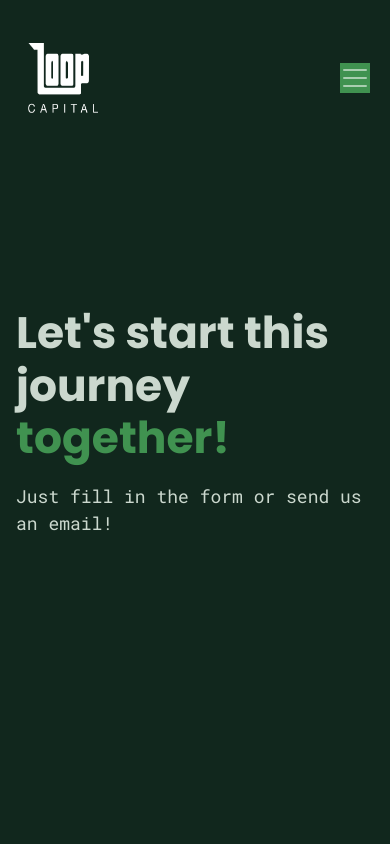
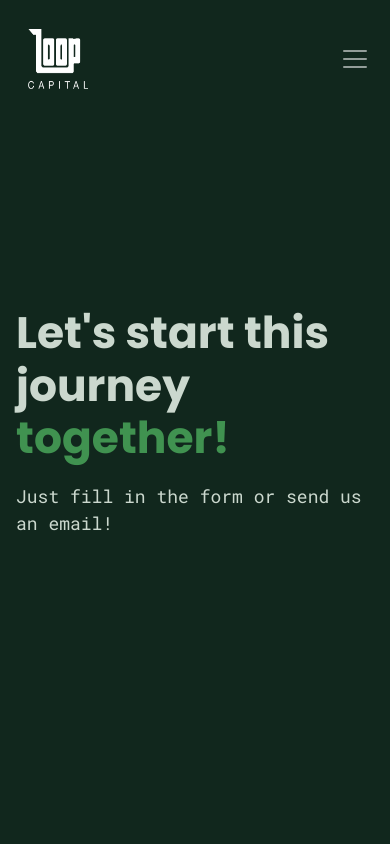
Before and after one commit to annieembrink/loopcapital, a Next.js app in the folder loop_capital/: page /contact in a window 390 px wide. Shown: the top 844 px of the page. Built offline with nearby package versions, Linux system fonts and the light colour scheme; no server answers; a web font is replaced by a local one.

Commit message:
header-menu css changes

```diff
--- a/loop_capital/src/components/NavBarComponent.js
+++ b/loop_capital/src/components/NavBarComponent.js
@@ -1,11 +1,16 @@
+// BOOTSTRAP IMPORTS
 import Container from 'react-bootstrap/Container';
 import Nav from 'react-bootstrap/Nav';
 import Navbar from 'react-bootstrap/Navbar';
 import Offcanvas from 'react-bootstrap/Offcanvas';
+import * as Icon from 'react-bootstrap-icons';
 
+// CSS IMPORTS
+// import styles from '../styles/NavBarComponent.module.css';
+
+// REACT/NEXT IMPORTS
 import Image from 'next/image'
 import { useRouter } from 'next/router'
-import * as Icon from 'react-bootstrap-icons';
 import Link from "next/link";
 
 function NavBarComponent() {
@@ -17,9 +22,9 @@ function NavBarComponent() {
     <>
 
       {['lg'].map((expand) => (
-        <Navbar key={expand} bg="none" expand={expand} variant="dark" className="mb-3" fixed="top" data-bs-theme="dark">
+        <Navbar key={expand} bg="none" expand={expand} variant="dark" className="mb-3" fixed="top">
           <Container fluid>
-            <Navbar.Brand href="/"><Image width={70} height={70} src='/images/loop_capital.png' className='logo-header' alt='loopcapital' /></Navbar.Brand>
+            <Navbar.Brand href="/"><Image width={60} height={60} src='/images/loop_capital.png' className='logo-header' alt='loopcapital' /></Navbar.Brand>
             <Navbar.Toggle className="hamburger_icon" aria-controls={`offcanvasNavbar-expand-${expand}`} />
             <Navbar.Offcanvas
               id={`offcanvasNavbar-expand-${expand}`}
@@ -27,18 +32,18 @@ function NavBarComponent() {
               aria-labelledby={`offcanvasNavbarLabel-expand-${expand}`}
               placement="end"
             >
-              <Offcanvas.Header closeButton  className="offcanvas_header"  >
+              <Offcanvas.Header closeButton  className="offcanvas_header"  closeVariant="white">
                 <Offcanvas.Title href="/" id={`offcanvasNavbarLabel-expand-${expand}`}>
-                <Image width={70} height={70} src='/images/loop_capital.png' className='logo-header' alt='loopcapital' />
+                <Image width={60} height={60} src='/images/loop_capital.png' className='logo-header' alt='loopcapital' />
                 </Offcanvas.Title>
               </Offcanvas.Header>
               <Offcanvas.Body>
                 <Nav className="justify-content-end flex-grow-1 pe-3 offcanvas_container_link">
                 <Nav.Link href="https://www.linkedin.com/company/loop-capital-ab/?trk=similar-pages"><Icon.Linkedin className="mobilemenu_icon"/></Nav.Link>
 
-                  <Nav.Link href="/" className={currentRoute === "/" ? "active"  : ""} >Home</Nav.Link>
-                  <Nav.Link href="/portfolio" className={currentRoute === "/portfolio" ? "active"  : ""}>Portfolio</Nav.Link>
-                  <Nav.Link href="/contact" className={currentRoute === "/contact" ? "active"  : ""}>Contact</Nav.Link>
+                  <Nav.Link href="/" className={currentRoute !== "/" ? ""  : "active"} >Home</Nav.Link>
+                  <Nav.Link href="/portfolio" className={currentRoute !== "/portfolio" ? ""  : "active"}>Portfolio</Nav.Link>
+                  <Nav.Link href="/contact" className={currentRoute !== "/contact" ? ""  : "active"}>Contact</Nav.Link>
                 </Nav>
               </Offcanvas.Body>
             </Navbar.Offcanvas>
--- a/loop_capital/src/pages/_app.js
+++ b/loop_capital/src/pages/_app.js
@@ -2,7 +2,7 @@ import 'bootstrap/dist/css/bootstrap.min.css';
 import '@/styles/globals.css';
 import '@/styles/home/home.css';
 import '@/styles/contact/contact.css';
-import '@/styles/header.css';
+// import '@/styles/header.css';
 
 import AOS from "aos";
 import "aos/dist/aos.css";
--- a/loop_capital/src/pages/index.js
+++ b/loop_capital/src/pages/index.js
@@ -66,8 +66,6 @@ export default function Home(props) {
 
           {/* JOURNEY MAP */}
           <div className="text-align-center">
-          {/* MOVE THIS TO COMPONENT? */}
-          <SwingCounterComponent props={props} />
 
           <div >
             <h2>How could a <span className="green-text">journey</span> with Loop Capital look like?</h2>
@@ -101,7 +99,7 @@ export default function Home(props) {
           </Link>
           <div id="arrow-svg">
             <svg width="52" height="41" viewBox="0 0 42 31" fill="none" xmlns="http://www.w3.org/2000/svg">
-              <path d="M38 3L39 6C39 6 40.1358 8.96653 39.5061 10.9239C38.3952 14.3778 36.5982 16.152 33.4906 17.8814C30.3254 19.6429 27.4288 19.5762 24.3696 19.2125C22.2602 18.9618 18.8442 18.2282 18.1511 15.6826C17.8227 14.4762 18.3598 13.4174 19.4642 12.8926C20.4635 12.4178 21.4606 12.3354 22.5278 12.8926C23.6687 13.4883 24.0442 14.7027 24.3696 15.6826C24.695 16.6626 25.0429 18.2282 25.0429 18.2282C25.0429 18.2282 25.7487 20.098 25.412 21.226C24.8732 23.0313 23.8096 24.044 22.0903 24.7003C19.1635 25.8174 15.8852 24.4315 13.4244 23.877C12.0483 23.5669 8.95972 22.4459 8.95972 22.4459L5.45823 21.5441C5.45823 21.5441 1.92307 21.2221 2.16322 20.9198C2.70603 20.2363 6.15567 18.0841 6.77104 17.5655C7.27086 17.1442 8.0841 16.2926 8.0841 16.2926L8.84471 15.584C8.84471 15.584 9.51433 15.2083 9.39716 15.2318C8.84471 15.3424 7.62445 16.8993 6.33335 17.937C4.91935 19.0736 3.78977 19.9378 2.45751 20.7002C0.948892 21.5636 3.60903 23.4213 4.14492 24.2494C5.02218 25.605 5.79393 26.3678 6.56196 27.7919C6.77239 28.1821 7.53921 29 7.53921 29" stroke="#FAFAFA" stroke-width="2" stroke-linecap="round" />
+              <path d="M38 3L39 6C39 6 40.1358 8.96653 39.5061 10.9239C38.3952 14.3778 36.5982 16.152 33.4906 17.8814C30.3254 19.6429 27.4288 19.5762 24.3696 19.2125C22.2602 18.9618 18.8442 18.2282 18.1511 15.6826C17.8227 14.4762 18.3598 13.4174 19.4642 12.8926C20.4635 12.4178 21.4606 12.3354 22.5278 12.8926C23.6687 13.4883 24.0442 14.7027 24.3696 15.6826C24.695 16.6626 25.0429 18.2282 25.0429 18.2282C25.0429 18.2282 25.7487 20.098 25.412 21.226C24.8732 23.0313 23.8096 24.044 22.0903 24.7003C19.1635 25.8174 15.8852 24.4315 13.4244 23.877C12.0483 23.5669 8.95972 22.4459 8.95972 22.4459L5.45823 21.5441C5.45823 21.5441 1.92307 21.2221 2.16322 20.9198C2.70603 20.2363 6.15567 18.0841 6.77104 17.5655C7.27086 17.1442 8.0841 16.2926 8.0841 16.2926L8.84471 15.584C8.84471 15.584 9.51433 15.2083 9.39716 15.2318C8.84471 15.3424 7.62445 16.8993 6.33335 17.937C4.91935 19.0736 3.78977 19.9378 2.45751 20.7002C0.948892 21.5636 3.60903 23.4213 4.14492 24.2494C5.02218 25.605 5.79393 26.3678 6.56196 27.7919C6.77239 28.1821 7.53921 29 7.53921 29" stroke="#FAFAFA" strokeWidth="2" strokeLinecap="round" />
             </svg>
           </div>
         </div>
--- a/loop_capital/src/styles/header.css
+++ b/loop_capital/src/styles/NavBarComponent.module.css
@@ -1,4 +1,4 @@
-@import url('https://fonts.googleapis.com/css2?family=Roboto+Mono:wght@400;500;600;700&display=swap');
+/* @import url('https://fonts.googleapis.com/css2?family=Roboto+Mono:wght@400;500;600;700&display=swap'); */
 
 
 /* STYLING FOR DESKTOP */
@@ -90,7 +90,7 @@
     color: #FAFAFA;
 
     /* from globals? */
-    font-family: 'Roboto Mono';
+    /* font-family: 'Roboto Mono'; */
 
     /* FUNKAR INTE */
     font-weight: lighter;
--- a/loop_capital/src/styles/globals.css
+++ b/loop_capital/src/styles/globals.css
@@ -285,6 +285,11 @@ li {
 
 @media screen and (min-device-width: 1024px) {
 
+    main {
+        max-width: 904px;
+        margin: 0 auto;
+    }
+
     /* Hero section */
     h1 {
         font-size: 50px;
@@ -411,3 +416,114 @@ li {
         padding: 60px;
     }
 }
+
+
+
+
+
+/*  MENU */
+
+/* STYLING FOR ALL DEVICES */
+
+.nav-link {
+    color: #FAFAFA;
+
+    /* from globals? */
+    font-family: 'Roboto Mono';
+
+    /* FUNKAR INTE */
+    font-weight: 400;
+}
+
+.active {
+    color: #409250 !important;
+    font-weight: 700;
+}
+
+/* STYLING FOR TABLET AND SMALLER */
+
+.navbar {
+    margin: 16px
+}
+
+/* LOOKS BETTER WITH 16px */
+/* .nav-link {
+    font-size: 18px;
+} */
+
+.mobilemenu_icon {
+    height: 34px;
+    width: 32px;
+}
+
+.offcanvas_container {
+    width: 100% !important;
+    background-color: #11271D;
+}
+
+.offcanvas_header {
+    margin: 20px 16px;
+}
+
+.offcanvas_container_link {
+    display: flex;
+    flex-direction: column;
+    align-items: center;
+    text-align: center;
+    gap: 30px;
+    color: white;
+    text-transform: uppercase;
+    margin-top: 30%;
+}
+
+.offcanvas_container_link .nav-link:first-child {
+    position: absolute;
+    bottom: 50px;
+}
+
+.hamburger_icon {
+    border: none;
+    width: 34px;
+}
+
+/* .hamburger_icon:focus {
+       DOESNT BITE
+        outline: none !important;
+} */
+
+
+
+@media screen and (min-device-width: 1024px) {
+
+    .logo-header {
+        width: 70px;
+        height: 70px;
+    }
+
+    .nav-link {
+        font-size: 16px;
+    }
+
+    .offcanvas_container_link {
+        gap: 70px;
+        text-transform: none;
+        margin-top: 0;
+    }
+
+    .mobilemenu_icon {
+        display: none;
+    }
+}
+
+@media screen and (min-device-width: 1440px) {
+
+    .navbar {
+        max-width: 1320px;
+        margin: 20px auto;
+    }
+
+    .pe-3 {
+        padding-right: 0rem !important;
+    }
+
+}
```
